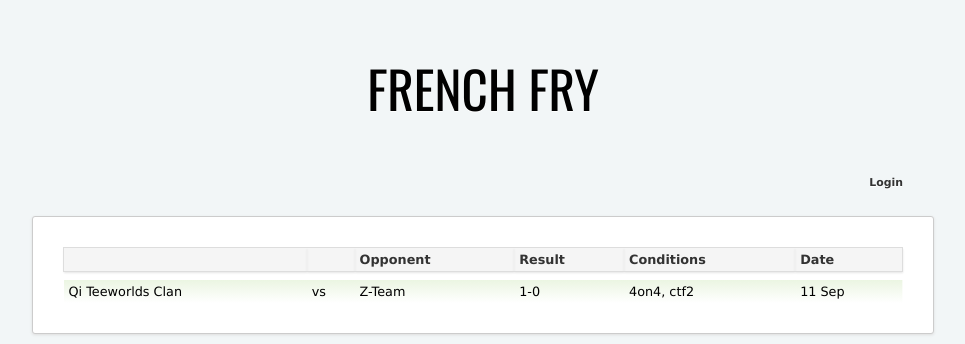
After one commit to chaosk/frenchfry, a Django app: page /list/ in a window 1280 px wide. The commit adds this page. Shown: the top 344 px of the page, without its empty margins (157-1122 px from the left). Run offline with Django 3.2, Linux system fonts and the light colour scheme; tables that the repository leaves empty hold one stand-in row (values such as "Sample post"); parts of the project's set-up code (start-up, migrations or seed data) failed here and were passed over.

Commit message:
added archive to INSTALLED_APPS, initial views, template placeholders

```diff
--- a/frenchfry/archive/models.py
+++ b/frenchfry/archive/models.py
@@ -1,7 +1,8 @@
 from decimal import Decimal
-from datetime import datetime
+from datetime import datetime, timedelta
 from django.contrib.auth.models import User
 from django.db import models
+from django.db.models import F
 from django.utils import dateformat
 from picklefield.fields import PickledObjectField
 
@@ -13,6 +14,8 @@ o=' I II III IV V VI VII VIII IX'.split(' ')
 
 
 class Match(models.Model):
+	created_at = models.DateTimeField(default=datetime.now)
+
 	"""Groups games into game sessions"""
 	notes = models.CharField(max_length=255)
 
@@ -22,10 +25,13 @@ class Match(models.Model):
 	time_limit = models.PositiveIntegerField(default=0)
 	map = models.CharField(max_length=25)
 
-	# during save(), by self.get_our_clan_name()
-	our_clan_name = models.CharField(max_length=2)
+	# during Game().save(), by self.set_our_clan_name()
+	our_clan_name = models.IntegerField(max_length=1)
 
 	opponent = models.ForeignKey('OpponentClan')
+
+	# moderation
+	is_verified = models.BooleanField(default=False)
 
 	# sum of wins/losses
 	our_result = models.PositiveIntegerField()
@@ -49,10 +55,22 @@ class Match(models.Model):
 			player__clan=Player.CLAN_QI).count() / \
 			stats.count() >= 0.5 else Player.CLAN_QI_DISPLAY
 
+	def set_our_clan_name(self):
+		return self.get_our_clan_name()
+
 	def get_game_title(self):
-		return u"{0} vs {1}, {2}, {3}".format(self.get_our_clan_name,
+		return u"{0} vs {1}, {2}, {3}".format(self.our_clan_name,
 			self.opponent.tag, self.get_score_limit, self.get_result_string)
 
+	def refresh_results(self, commit=True):
+		self.our_result = self.games.filter(result=Game.RESULT_WIN).count()
+		self.opponent_result = self.games.filter(result=Game.RESULT_LOSS).count()
+		if commit:
+			self.save()
+
+	def save(self, *args, **kwargs):
+		self.refresh_results(commit=False)
+		super(Match, self).save(*args, **kwargs)
 
 
 class Game(models.Model):
@@ -95,16 +113,18 @@ class Game(models.Model):
 	game_id = models.CharField(max_length=40, unique=True)
 
 	# denormalized
-	RESULT_LOSS = False
-	RESULT_WIN = True
+	RESULT_LOSS = -1
+	RESULT_DRAW = 0
+	RESULT_WIN = 1
 	RESULT_CHOICES = (
 		(RESULT_LOSS, "Loss"),
+		(RESULT_DRAW, "Draw"),
 		(RESULT_WIN, "Win"),
 	)
-	result = models.BooleanField(choices=RESULT_CHOICES)
+	result = models.SmallIntegerField(max_length=1, choices=RESULT_CHOICES)
 
 	def has_all_stats(self):
-		return True if self.stats.count() == self.player_limit*2 else False
+		return self.stats.count() == self.player_limit*2
 
 	def has_scoreboard(self):
 		return self.screenshots.filter(
@@ -115,9 +135,33 @@ class Game(models.Model):
 			screenshot_type=Screenshot.TYPE_STATS).exists()
 
 	def save(self, *args, **kwargs):
-		# create a Match, or try to use existing Match
-		# denormalize stuff
+		# lookup matches from last 24 hours
+		matches = Match.objects.filter(
+			player_limit=self.player_limit,
+			score_limit=self.score_limit,
+			time_limit=self.time_limit,
+			map=self.map,
+			opponent=self.opponent,
+			created_at__gte=F('created_at') - timedelta(days=1)
+		)
+		if not matches:
+			self.match = Match.objects.create(
+				player_limit=self.player_limit,
+				score_limit=self.score_limit,
+				time_limit=self.time_limit,
+				map=self.map,
+				opponent=self.opponent,
+			)
+		else:
+			self.match = matches[0]
+
+
+		# denormalization
+		self.result = Game.RESULT_WIN \
+			if self.our_result > self.opponent_result else Game.RESULT_DRAW \
+			if self.our_result == self.opponent_result else Game.RESULT_LOSS
 		super(Game, self).save(*args, **kwargs)
+		self.match.set_our_clan_name()
 
 
 class GameStat(models.Model):
@@ -177,16 +221,29 @@ class GameStat(models.Model):
 
 	@property
 	def has_positive_ratio(self):
-		return True if self.ratio and self.ratio > Decimal(1) else False
+		return self.ratio and self.ratio > Decimal(1)
 
 	class Meta:
 
 		unique_together = ('game', 'player')
 
 	def save(self, *args, **kwargs):
-		# try to use existing Player, or create a new one
-		# process self.nickname
-		# denormalize stuff
+		# setting the player if we have an exact match
+		# it can be changed later by reviewer
+		try:
+			self.player = Player.objects.get(nickname=self.nickname)
+		except Player.DoesNotExist:
+			pass
+
+		# denormalization
+		if self.game.duration != 0:
+			self.kills_per_minute = self.kills / self.game.duration
+		else:
+			self.kills_per_minute = 0
+
+		self.net_score = self.kills - self.deaths
+		self.ratio = self.kills / self.deaths if self.deaths != 0 else None
+
 		super(GameStat, self).save(*args, **kwargs)
 
 	def __unicode__(self):
@@ -194,43 +251,8 @@ class GameStat(models.Model):
 			self.game.opponent, self.game.id)
 
 
-class OpponentClan(models.Model):
-	tag = models.CharField(max_length=11)
-	full_name = models.CharField(max_length=50)
-
-	def __unicode__(self):
-		return self.full_name
-
-
-class Player(models.Model):
-	nickname = models.CharField(max_length=15)
-	user = models.OneToOneField(User, unique=True,
-		related_name='player', blank=True, null=True)
-
-	CLAN_QI = 1
-	CLAN_QI_DISPLAY = "Qi"
-	CLAN_KA = 2
-	CLAN_KA_DISPLAY = "Ka"
-	CLAN_NONE = 3
-	CLAN_NONE_DISPLAY = "-"
-	CLAN_CHOICES = (
-		(CLAN_QI, CLAN_QI_DISPLAY),
-		(CLAN_KA, CLAN_KA_DISPLAY),
-		(CLAN_NONE, CLAN_NONE_DISPLAY) # recruit?
-	)
-	clan = models.IntegerField(max_length=1, choices=CLAN_CHOICES)
-
-	def __unicode__(self):
-		return self.user if self.user else self.nickname
-
-
-class AdditionalNickname(models.Model):
-	nickname = models.CharField(max_length=15)
-	player = models.ForeignKey(Player, related_name='additional_nicks')
-
-
 class Screenshot(models.Model):
-	game = models.ForeignKey(Game, 'screenshots')
+	game = models.ForeignKey(Game, related_name='screenshots')
 	sent_by = models.ForeignKey(User)
 
 	TYPE_SCORE = 1
@@ -297,6 +319,42 @@ class ClientDemo(models.Model):
 		return self.demo_file.url
 
 
+class OpponentClan(models.Model):
+	tag = models.CharField(max_length=11)
+	full_name = models.CharField(max_length=50)
+
+	def __unicode__(self):
+		return self.full_name
+
+
+class Player(models.Model):
+	nickname = models.CharField(max_length=15, unique=True)
+	user = models.OneToOneField(User, unique=True,
+		related_name='player', blank=True, null=True)
+
+	CLAN_QI = 1
+	CLAN_QI_DISPLAY = "Qi"
+	CLAN_KA = 2
+	CLAN_KA_DISPLAY = "Ka"
+	CLAN_NONE = 3
+	CLAN_NONE_DISPLAY = "-"
+	CLAN_CHOICES = (
+		(CLAN_QI, CLAN_QI_DISPLAY),
+		(CLAN_KA, CLAN_KA_DISPLAY),
+		(CLAN_NONE, CLAN_NONE_DISPLAY) # recruit?
+	)
+	clan = models.IntegerField(max_length=1, choices=CLAN_CHOICES)
+
+	def __unicode__(self):
+		return self.user if self.user else self.nickname
+
+
+class AdditionalNickname(models.Model):
+	nickname = models.CharField(max_length=15)
+	player = models.ForeignKey(Player, related_name='additional_nicks')
+
+
+
 class Server(models.Model):
 	name = models.CharField(max_length=50)
 	# api key?
--- a/frenchfry/archive/urls.py
+++ b/frenchfry/archive/urls.py
@@ -1,12 +1,7 @@
 # urls.py
 from django.conf.urls.defaults import *
-from tastypie.api import Api
-from archive.api.resources import GameResource, GameStatResource
 
-v1_api = Api(api_name='v1')
-v1_api.register(GameResource())
-v1_api.register(GameStatResource())
-
-urlpatterns = patterns('',
-	(r'^api/', include(v1_api.urls)),
+urlpatterns = patterns('archive.views',
+	url(r'^list/$', 'match_list', name='match_list'),
+	url(r'^match/(?P<match_id>\d+)/$', 'match_detail', name='match_detail'),
 )
--- a/frenchfry/archive/views.py
+++ b/frenchfry/archive/views.py
@@ -1 +1,19 @@
-# Create your views here.
+from django.template.response import TemplateResponse
+from django.shortcuts import get_object_or_404
+from archive.models import Match
+
+
+def match_list(request):
+	matches = Match.objects.order_by('-created_at')
+	if not request.user.is_staff and not request.user.is_superuser:
+		matches = matches.exclude(is_verified=False)
+	return TemplateResponse(request, 'archive/list.html', {
+		'matches': matches,
+	})
+
+
+def match_detail(request, match_id):
+	# match = get_object_or_404(Match, pk=match_id)
+	return TemplateResponse(request, 'archive/detail.html', {
+		# 'match': match,
+	})
--- a/frenchfry/media/static/css/base.css
+++ b/frenchfry/media/static/css/base.css
@@ -18,7 +18,7 @@ a:hover {
 }
 
 header {
-	width: 700px;
+	width: 900px;
 	margin: 0 auto;
 }
 
@@ -91,14 +91,17 @@ nav a:hover {
 	color: #4fb7d1;
 }
 
-section.content {
-	background-color: #fff;
+section.content, #our_result, #opponent_result {
 	border: thin solid #ccc;
 	border-radius: 3px;
 	box-shadow: 0 1px 3px #ddd;
-	width: 640px;
+}
+
+section.content {
+	background-color: #fff;
+	width: 840px;
 	padding: 30px;
-	margin: 0 auto 30px;
+	margin: 0 auto 10px;
 	clear: both;
 }
 
@@ -152,40 +155,40 @@ section.content ol li p {
 	font-weight: normal;
 }
 
-section.stats {
+section {
 	overflow: hidden;
 }
 
-section.stats .box {
+section .box {
 	float: left;
 }
 
-section.stats.three .box {
+section.three .box {
 	width: 33.333%;
 }
 
-section.stats.four .box {
+section.four .box {
 	width: 25%;
 }
 
-section.stats dt {
+section dt {
 	color: #333;
 	border-left: 3px solid #4fb7d1;
 	border-bottom: 1px solid #4fb7d1;
 	font-family: Oswald, Impact, Haettenschweiler, "Franklin Gothic Bold", Charcoal, "Helvetica Inserat", "Bitstream Vera Sans Bold", "Arial Black", sans serif;
-	font-size: 3em;
+	font-size: 1.75em;
 	padding: 0 7px;
 	margin-right: 10px;
 }
 
-section.stats dd {
+section dd {
 	color: #666;
 	font-size: 0.8em;
 	text-transform: uppercase;
 	padding: 3px;
 }
 
-section.stats a {
+section a {
 	text-decoration: none;
 }
 
@@ -300,3 +303,86 @@ footer {
 	text-align: center;
 	margin-bottom: 20px;
 }
+
+#our_result, #opponent_result {
+	width: 25%;
+	text-align: center;
+	background-color: #fff;
+}
+
+#versus_block {
+	float: left;
+	width: 27%;
+	font-size: 4em;
+	text-align: center;
+}
+
+#our_result {
+	float: left;
+	margin: 0 10px 0 80px;
+}
+
+#opponent_result {
+	float: right;
+	margin: 0 80px 0 10px;
+}
+
+.clan_name {
+	font-size: 1.75em;
+	border-bottom: 1px solid #ccc;
+}
+
+.rounds_won {
+	background-color: #eee;
+	font-size: 5em;
+	font-family: "Play",  "Helvetica Inserat", "Bitstream Vera Sans Bold", "Arial Black", sans serif;
+}
+
+#match_result {
+	margin-bottom: 100px;
+}
+
+section.stats {
+	padding: 10px 30px;
+}
+
+.victory {
+	background-image: -webkit-gradient(linear, left top, left bottom, from(#ebf5e2), to(#fff));
+	background-image: -moz-linear-gradient(top, #ebf5e2,  #fff);
+	background-image: -o-gradient(#ebf5e2 , #fff);
+	filter: progid:DXImageTransform.Microsoft.gradient(startColorstr='#ebf5e2', endColorstr='#fff');
+}
+
+.victory #our_result .rounds_won {
+	background-image: -webkit-gradient(linear, left top, left bottom, from(#eee), to(#ebf5e2));
+	background-image: -moz-linear-gradient(top, #eee, #ebf5e2);
+	background-image: -o-gradient(#eee, #ebf5e2);
+	filter: progid:DXImageTransform.Microsoft.gradient(startColorstr='#eee', endColorstr='#ebf5e2');
+}
+
+.game_info {
+	width: 60%;
+	float: left;
+}
+
+.game_assets {
+	width: 30%;
+	float: right;
+}
+
+.game_assets img {
+	max-width: 100%;
+}
+
+.screenshot, .demo {
+	margin: 1px;
+}
+
+.screenshot {
+	float: left;
+	max-width: 48%;
+}
+
+.screenshots, .demos {
+	clear: both;
+}
--- a/frenchfry/settings_default.py
+++ b/frenchfry/settings_default.py
@@ -156,6 +156,7 @@ TEMPLATE_DIRS = (
 
 PROJECT_APPS = (
 	'accounts',
+	'archive',
 )
 
 INSTALLED_APPS = (
--- a/frenchfry/templates/accounts/profile.html
+++ b/frenchfry/templates/accounts/profile.html
@@ -2,5 +2,5 @@
 {% block title %}{{ profile_user.profile }} - {{ block.super }}{% endblock title %}
 
 {% block content %}
-{{ profile_user }}
+	{{ profile_user }}
 {% endblock content %}
--- /dev/null
+++ b/frenchfry/templates/archive/list.html
@@ -0,0 +1,37 @@
+{% extends "base.html" %}
+{% block title %}Match archive - {{ block.super }}{% endblock title %}
+{% block content %}
+	<section class="content">
+		<table>
+			<thead>
+				<tr>
+					<th></th>
+					<th></th>
+					<th>Opponent</th>
+					<th>Result</th>
+					<th>Conditions</th>
+					<th>Date</th>
+				</tr>
+			</thead>
+			<tbody>
+			{% for match in matches %}
+				<tr>
+					<td></td>
+				</tr>
+			{% empty %}
+				<tr>
+					<td colspan="6">Sorry, no matches found.</td>
+				</tr>
+			{% endfor %}
+				<tr class="victory">
+					<td>Qi Teeworlds Clan</td>
+					<td>vs</td>
+					<td>Z-Team</td>
+					<td>1-0</td>
+					<td>4on4, ctf2</td>
+					<td>11 Sep</td>
+				</tr>
+			</tbody>
+		</table>
+	</section>
+{% endblock %}
--- a/frenchfry/templates/base.html
+++ b/frenchfry/templates/base.html
@@ -6,7 +6,7 @@
 	<meta charset="utf-8">
 	<!--[if IE]><script src="http://html5shim.googlecode.com/svn/trunk/html5.js"></script><![endif]-->
 	<link rel="stylesheet" type="text/css" href="{{ STATIC_URL }}css/base.css">
-	<link rel='stylesheet' type='text/css' href='http://fonts.googleapis.com/css?family=Oswald&amp;v2'>
+	<link rel='stylesheet' type='text/css' href='http://fonts.googleapis.com/css?family=Play|Anonymous+Pro|Oswald&amp;v2'>
 {% block extra_header %}{% endblock extra_header %}
 </head>
 
--- a/frenchfry/urls.py
+++ b/frenchfry/urls.py
@@ -16,6 +16,7 @@ v1_api.register(UserResource())
 urlpatterns = patterns('',
 	(r'^accounts/', include('accounts.urls')),
 	(r'^api/', include(v1_api.urls)),
+	(r'', include('archive.urls')),
 	url(r'^$', TemplateView.as_view(template_name="home.html"), name='home'),
 )
 
```
Also changed, not shown: frenchfry/templates/archive/detail.html (added, +82 -0 lines), frenchfry/accounts/models.py (line endings or trailing spaces), frenchfry/archive/migrations/0001_initial.py (added), frenchfry/archive/migrations/__init__.py (added).
